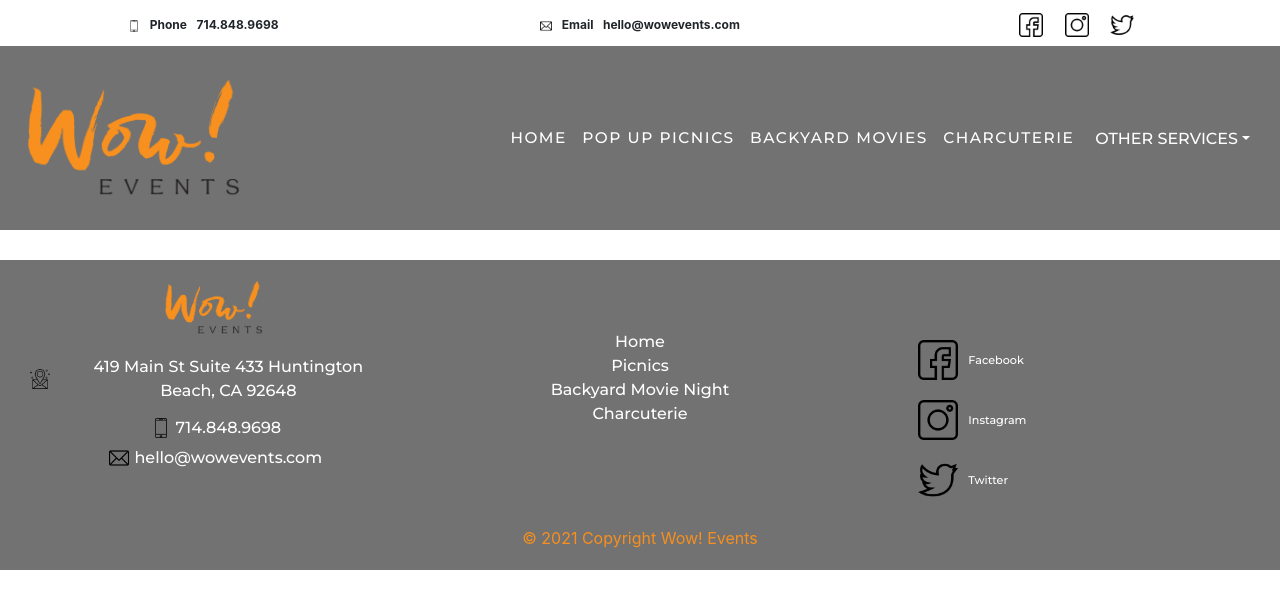
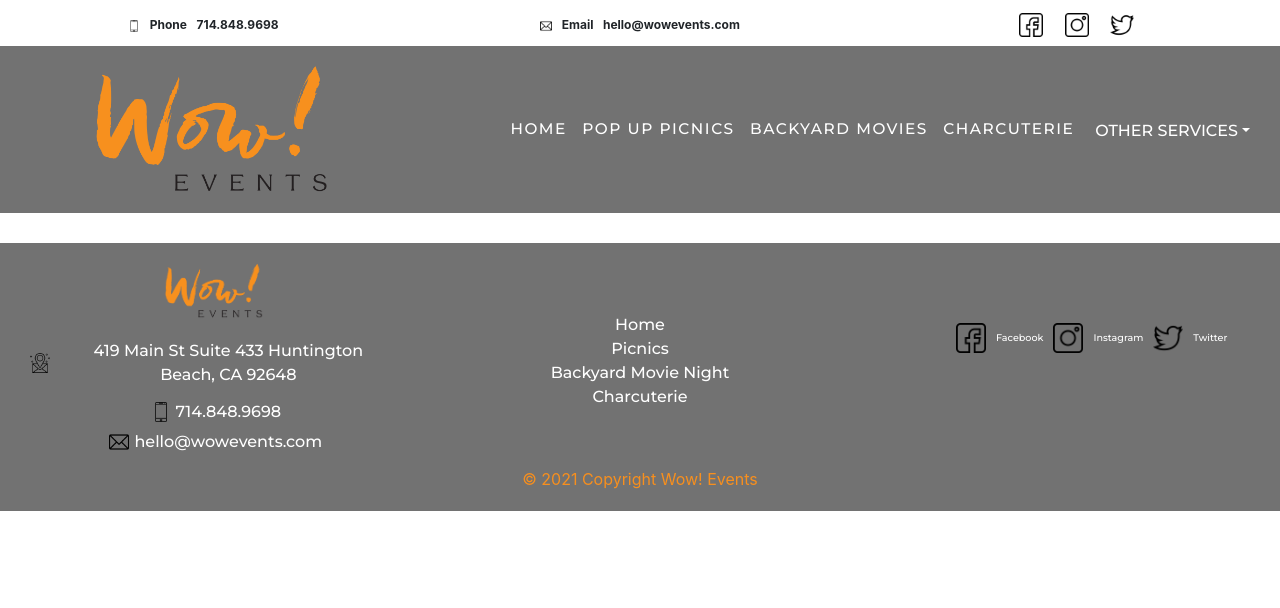
Before and after one commit to thomasjfcaldwell/popuppicnicsbywow, a React (Create React App) app: page /contact in a window 1280 px wide. Shown: the top 608 px of the page. Built offline with nearby package versions, Linux system fonts and the light colour scheme.

Commit message:
lots of updateds

```diff
--- a/src/App.css
+++ b/src/App.css
@@ -7,6 +7,9 @@
 @media screen and (max-width: 480px) {
 	.rowbackground {
 		height: 80vh;
+	}
+	.socialList {
+		flex-direction: column;
 	}
 }
 .address {
@@ -114,8 +117,19 @@
 	background-color: orange;
 }
 
+.linkTag {
+	font-size: 0.6em;
+}
 
+.socialList {
+	display: flex;
+	flex-direction: row;
+	justify-content: center;
+	margin-top: 50px;
+}
 
-.linkTag{
-	font-size: 0.7em;
+@media only screen and (max-width: 600px) {
+  .navbar-brand {
+    min-width: 50%;
+  }
 }
--- a/src/App.js
+++ b/src/App.js
@@ -89,8 +89,8 @@ function App() {
 							src={wowlogo}
 							style={{
 								width: '20%',
-								margin: '0.2em',
-								padding: '1em',
+								padding: '10px',
+								margin: 'auto'
 							}}
 						/>
 
@@ -293,28 +293,46 @@ function App() {
 								Charcuterie
 							</a>
 						</Col>
-						<Col lg={4} sm={10}>
-							<ul
+						<Col lg={4} sm={12}>
+							<ul className='socialList'
 								style={{
 									display: 'flex',
-									flexDirection: 'column',
+									flexDirection: 'row',
 									justifyContent: 'center',
 									marginTop: '50px',
 								}}>
 								<li className='socialMediaList'>
-									<img src={facebook} alt='facebookLogo' />
+									<img
+										src={facebook}
+										alt='facebookLogo'
+										style={{
+											maxHeight: '50px',
+										}}
+									/>
 									<a className='linkTag' href='#!'>
 										Facebook
 									</a>
 								</li>
 								<li className='socialMediaList'>
-									<img src={instagram} alt='instagramLogo' />
+									<img
+										src={instagram}
+										alt='instagramLogo'
+										style={{
+											maxHeight: '50px',
+										}}
+									/>
 									<a className='linkTag' href='/backyardmovies'>
 										Instagram
 									</a>
 								</li>
 								<li className='socialMediaList'>
-									<img src={twitter} alt='twitterLogo' />
+									<img
+										src={twitter}
+										alt='twitterLogo'
+										style={{
+											maxHeight: '50px',
+										}}
+									/>
 									<a className='linkTag' href='#!'>
 										Twitter
 									</a>
--- a/src/Components/Ourstory.js
+++ b/src/Components/Ourstory.js
@@ -1,5 +1,5 @@
 import React, { Component } from 'react';
-import { Row, Col, Card } from 'react-bootstrap';
+import { Row, Col, Card, Image } from 'react-bootstrap';
 
 import groupShot from '../Images/Aboutus/aboutsus.1.jpg';
 import southSide from '../Images/Aboutus/aboutsus.2.jpg';
@@ -13,41 +13,14 @@ class Ourstory extends Component {
 					fontFamily: 'Montserrat',
 					color: '#727272',
 				}}>
-				<Row
-					className='mt-5'
-					style={{
-						alignItems: 'center',
-					}}>
-					<Col sm={12} lg={6} className='justify-content-center'>
-						<Card className='border-0 p-3'>
-							<Card.Img
-								src={groupShot}
-								style={{
-									margin: '0 auto',
-									maxWidth: '35em',
-									border: 'solid 0.2em #F78F1E',
-									boxShadow: '5px 5px 10px rgba(0, 0, 0, 0.5)',
-								}}
-							/>
-						</Card>
-						<Card className='border-0 mt-4 p-3'>
-							<Card.Img
-								src={southSide}
-								style={{
-									margin: '0 auto',
-									maxWidth: '35em',
-									border: 'solid 0.2em #F78F1E',
-									boxShadow: '5px 5px 10px rgba(0, 0, 0, 0.5)',
-								}}
-							/>
-						</Card>
-					</Col>
+				<Row className='mt-5'>
 					<Col lg={6} md={12}>
 						<Card
 							className='border-0 bg-transparent'
 							style={{
-								width: '90%',
 								margin: '0 auto',
+								alignItems: 'center',
+								justifyContent: 'center',
 							}}>
 							<h1
 								className='text-center'
@@ -64,14 +37,12 @@ class Ourstory extends Component {
 							</h1>
 							<Card.Body
 								style={{
-									margin: '0 auto',
+									fontSize: '0.8em',
+									width: '80%',
+									alignItems: 'center',
+									justifyContent: 'center',
 								}}>
-								<Card.Text
-									style={{
-										fontSize: '1.5em',
-										marginTop: '1em',
-										fontWeight: '600',
-									}}>
+								<Card.Text>
 									{' '}
 									What happens when you take a group of talented, busy,
 									passionate event planners and you introduce them to a world
@@ -124,6 +95,33 @@ class Ourstory extends Component {
 							</Card.Body>
 						</Card>
 					</Col>
+					<Col
+						sm={12}
+						lg={6}
+						style={{
+							alignItems: 'center',
+							justifyContent: 'center',
+							textAlign: 'center',
+							marginTop: '10px',
+						}}>
+						<Image
+							src={groupShot}
+							style={{
+								width: '50%',
+								margin: '25px',
+								boxShadow: '5px 5px 10px rgba(0, 0, 0, 0.2)',
+							}}
+						/>
+
+						<Image
+							src={southSide}
+							style={{
+								width: '50%',
+								margin: '25px',
+								boxShadow: '5px 5px 10px rgba(0, 0, 0, 0.2)',
+							}}
+						/>
+					</Col>
 				</Row>
 			</div>
 		);
--- a/src/styles/home.css
+++ b/src/styles/home.css
@@ -1,45 +1,12 @@
 @import url('https://fonts.googleapis.com/css2?family=Montserrat:wght@100;300;500;600;900&display=swap');
 
-.bgimage {
-	width: 100%;
-	height: 55em;
-	background-repeat: no-repeat;
-	background-position: center;
-	background-size: cover;
-	background-attachment: fixed;
-	align-items: center;
-	align-content: center;
-	background-image: url('../Images/headimage.jpg');
-}
 .backgroundfont {
 	background: #727272;
 	font-family: 'Montserrat';
 	color: white;
 	font-size: 1.2em;
 }
-.bgimage h1 {
-	color: white;
-	text-shadow: 2px 2px #333;
-	font-size: 6em;
-	font-family: Montserrat;
-	text-transform: uppercase;
-	font-weight: 500;
-	text-align: center;
-	margin: 1em;
-}
-.mr-auto {
-	font-family: 'Montserrat';
-	font-weight: 500;
-	letter-spacing: '0.1em';
-	font-size: 1.2em;
-	text-shadow: 2px 2px black;
-	transition: transform 0.2s;
-}
-.mr-auto:hover {
-	transform: scale(
-		1.1
-	); /* (150% zoom - Note: if the zoom is too large, it will go outside of the viewport) */
-}
+
 
 .navbarone {
 	width: 100%;
@@ -47,27 +14,9 @@
 	overflow: auto;
 }
 
-/* Navbar links */
-.navbarone a {
-	float: left;
-	text-align: center;
-	padding: 12px;
-	color: white;
-	text-decoration: none;
-	font-size: 17px;
-}
+
 
 /* Navbar links on mouse-over */
 .navbar a:hover {
 	background-color: #f7911f;
 }
-
-/* Current/active navbar link */
-
-/* Add responsiveness - will automatically display the navbar vertically instead of horizontally on screens less than 500 pixels */
-@media screen and (max-width: 500px) {
-	.navbarone a {
-		float: none;
-		display: block;
-	}
-}
```
Also changed, not shown: 1 other file (tests, documents, lock files or other folders).
